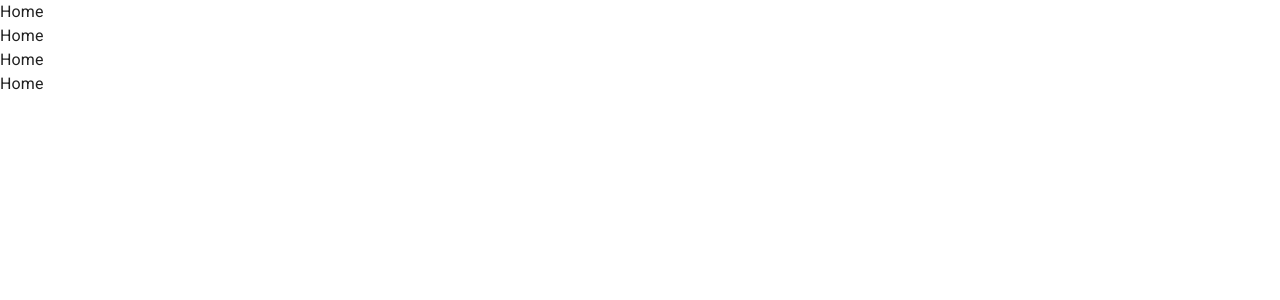
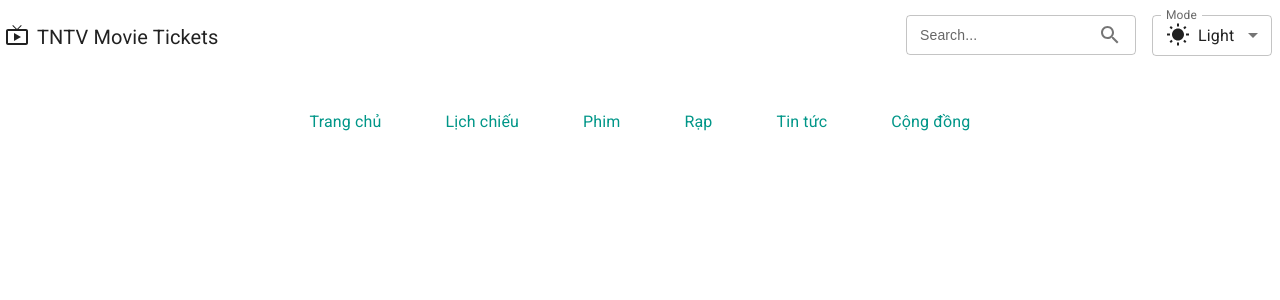
Before and after one commit to hoangdiep271024/TNTV__web, a React (Vite) app in the folder frontend/: page /home in a window 1280 px wide. Shown: the top 300 px of the page. Built offline with nearby package versions, Linux system fonts and the light colour scheme.

Commit message:
diep_1/10/2024

```diff
--- a/frontend/src/components/Account/Login.jsx
+++ b/frontend/src/components/Account/Login.jsx
@@ -1,3 +1,4 @@
+import CssBaseline from "@mui/material/CssBaseline";
 import Box from "@mui/material/Box";
 import React, { useState, useEffect } from "react";
 import styled from 'styled-components';
--- /dev/null
+++ b/frontend/src/components/header/HeaderHome.jsx
@@ -0,0 +1,80 @@
+import { useTheme } from "@emotion/react";
+import LiveTvIcon from "@mui/icons-material/LiveTv";
+import SearchIcon from "@mui/icons-material/Search";
+import { Typography } from "@mui/material";
+import Box from "@mui/material/Box";
+import Button from "@mui/material/Button";
+import InputAdornment from "@mui/material/InputAdornment";
+import TextField from "@mui/material/TextField";
+import React from "react";
+import ChangeMode from "../ChangeMode";
+const Header = ({ onLoginClick, onSignupClick }) => {
+  const theme = useTheme();
+  return (
+    <div
+      style={{
+        height: "70px",
+        width: "100vw",
+        display: "flex",
+        alignItems: "center",
+      }}
+    >
+      <Box
+        sx={{
+          marginLeft: "5px",
+          width: "100%",
+          display: "flex",
+          alignItems: "center",
+          gap: 1,
+        }}
+      >
+        <LiveTvIcon />
+        <Typography
+          variant="span"
+          style={{ marginTop: "4px", fontSize: "20px" }}
+        >
+          TNTV Movie Tickets
+        </Typography>
+      </Box>
+      <Box sx={{ alignItems: "center" }}>
+        <Box sx={{ display: "flex", alignItems: "center", gap: 1 }}>
+        <TextField
+  id="outlined-search"
+  label="Search..."
+  type="search"
+  InputLabelProps={{
+    style: {
+      fontFamily: "Arial",
+      fontSize: "14px",
+      textAlign: "center",
+      top: "-6.5px",
+    },
+  }}
+  InputProps={{
+    endAdornment: (
+      <InputAdornment position="end">
+        <SearchIcon sx={{ cursor: "pointer" }} />
+      </InputAdornment>
+    ),
+    sx: {
+      height: '40px',
+    },
+  }}
+  sx={{
+    width: '230px',
+    '& .MuiOutlinedInput-root': {
+      height: '40px',
+    },
+    '& .MuiInputBase-input': {
+      padding: '10px',
+    },
+  }}
+/>
+          <ChangeMode />
+        </Box>
+      </Box>
+    </div>
+  );
+};
+
+export default Header;
--- a/frontend/src/components/page/Home.jsx
+++ b/frontend/src/components/page/Home.jsx
@@ -1,12 +1,21 @@
 import React from 'react'
+import CssBaseline from "@mui/material/CssBaseline";
+import Box from "@mui/material/Box";
+import Navbar from '../navbar/Navbar';
+import HeaderHome from '../header/HeaderHome';
 
 export default function Home() {
   return (
     <div>
-       <div>Home</div>
-       <div>Home</div>
-       <div>Home</div>
-       <div>Home</div>
+      <Box
+      sx={{
+        width: "100vw",
+        height: "100vh",
+      }}
+    >
+      <HeaderHome></HeaderHome>
+      <Navbar></Navbar>
+      </Box>
     </div>
   )
 }
```
